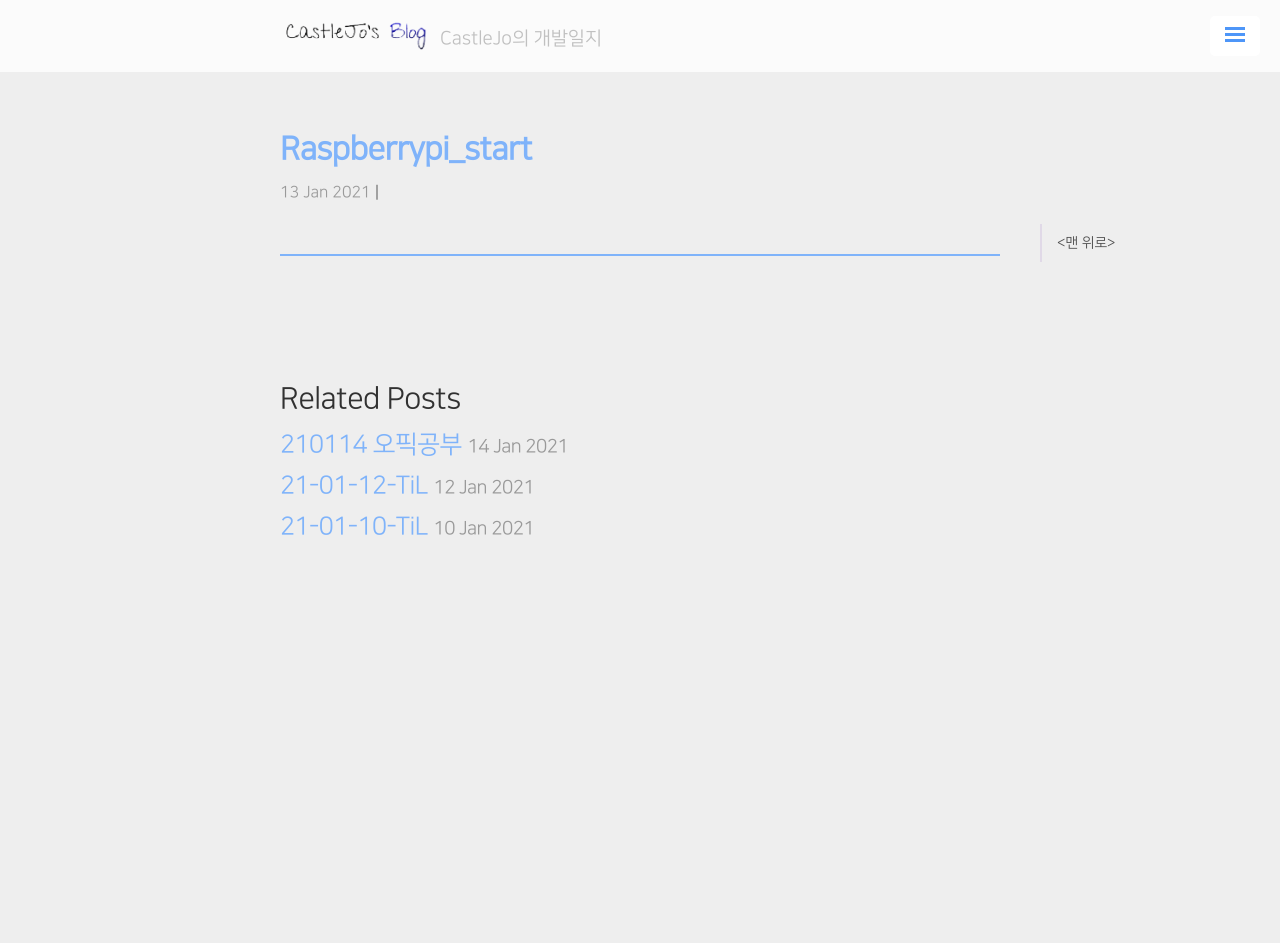
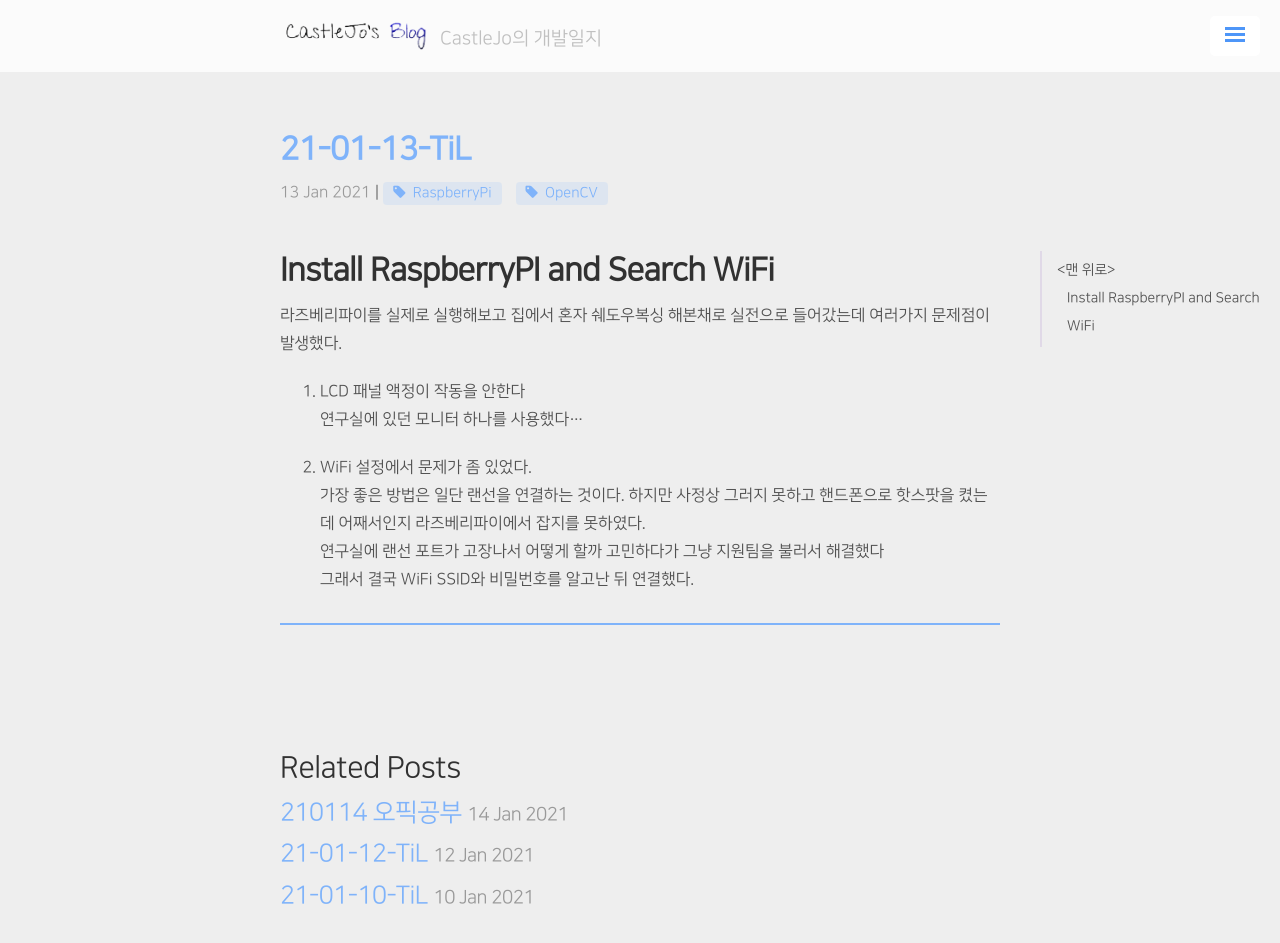
Before and after one commit to ukcastle/ukcastle.github.io, a Jekyll site: the page built from _posts/TiL/2021-01-13-RaspberryPi_Start.md, in a window 1280 px wide and 971 px high. Shown: the top 943 px of the window. Built offline with Jekyll 4.4.1, drawn with Linux system fonts in a browser that asks for light colours; nearby versions of some CDN libraries; our own code applies the rules of GitHub Pages for plain Markdown files; a script that is not in the unit is left out; comment, search, counter and statistics services are not loaded.

Commit message:
docs: 210115 TiL ing

```diff
--- a/_posts/TiL/2021-01-13-RaspberryPi_Start.md
+++ b/_posts/TiL/2021-01-13-RaspberryPi_Start.md
@@ -0,0 +1,18 @@
+---
+layout: post
+title: 21-01-13-TiL
+category: TiL
+tag: [RaspberryPi, OpenCV]
+---
+
+# Install RaspberryPI and Search WiFi
+
+라즈베리파이를 실제로 실행해보고 집에서 혼자 쉐도우복싱 해본채로 실전으로 들어갔는데 여러가지 문제점이 발생했다.
+
+1. LCD 패널 액정이 작동을 안한다
+ 연구실에 있던 모니터 하나를 사용했다...
+
+2. WiFi 설정에서 문제가 좀 있었다.
+ 가장 좋은 방법은 일단 랜선을 연결하는 것이다. 하지만 사정상 그러지 못하고 핸드폰으로 핫스팟을 켰는데 어째서인지 라즈베리파이에서 잡지를 못하였다.
+ 연구실에 랜선 포트가 고장나서 어떻게 할까 고민하다가 그냥 지원팀을 불러서 해결했다
+ 그래서 결국 WiFi SSID와 비밀번호를 알고난 뒤 연결했다.
```
Also changed, not shown: _posts/TiL/2021-01-08-Intall-Jekyll-in-Window-10.md (+1 -1 lines), _posts/TiL/2021-01-09-Getting-Started-with-Raspberry-Pi.md (+1 -1 lines), _posts/TiL/2021-01-12-Using-OpenCV-and-Face-Recognition-in-RaspberryPi.md (+1 -9 lines).
